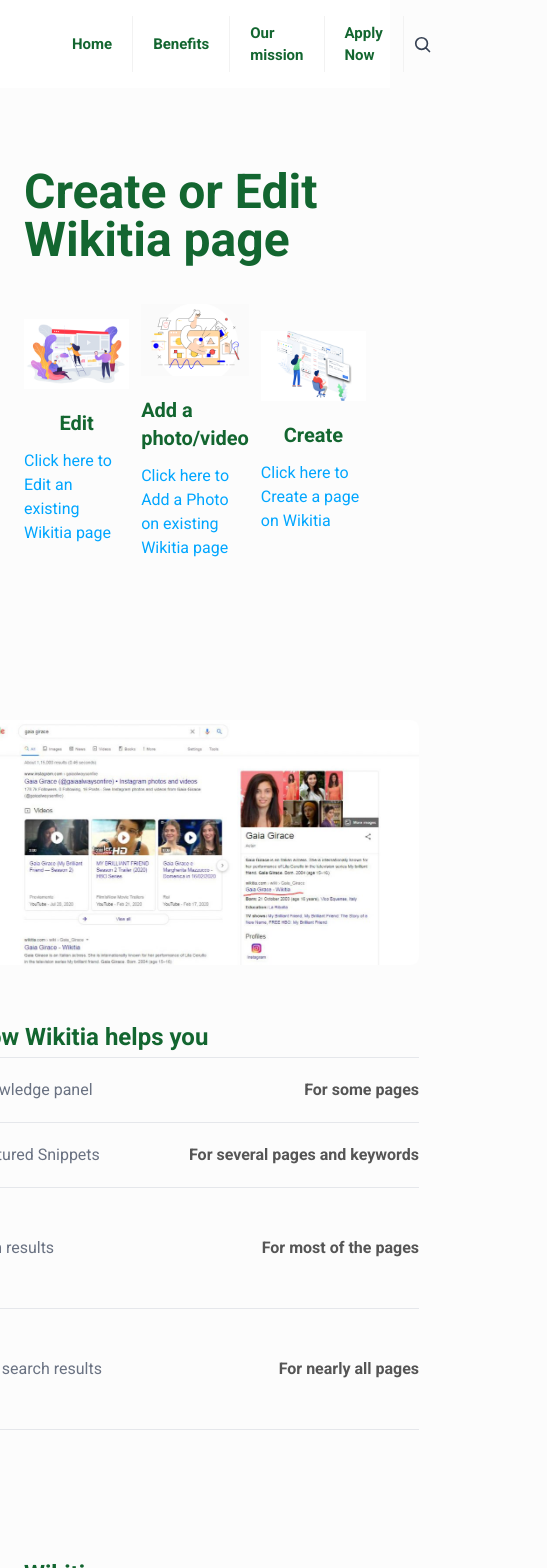
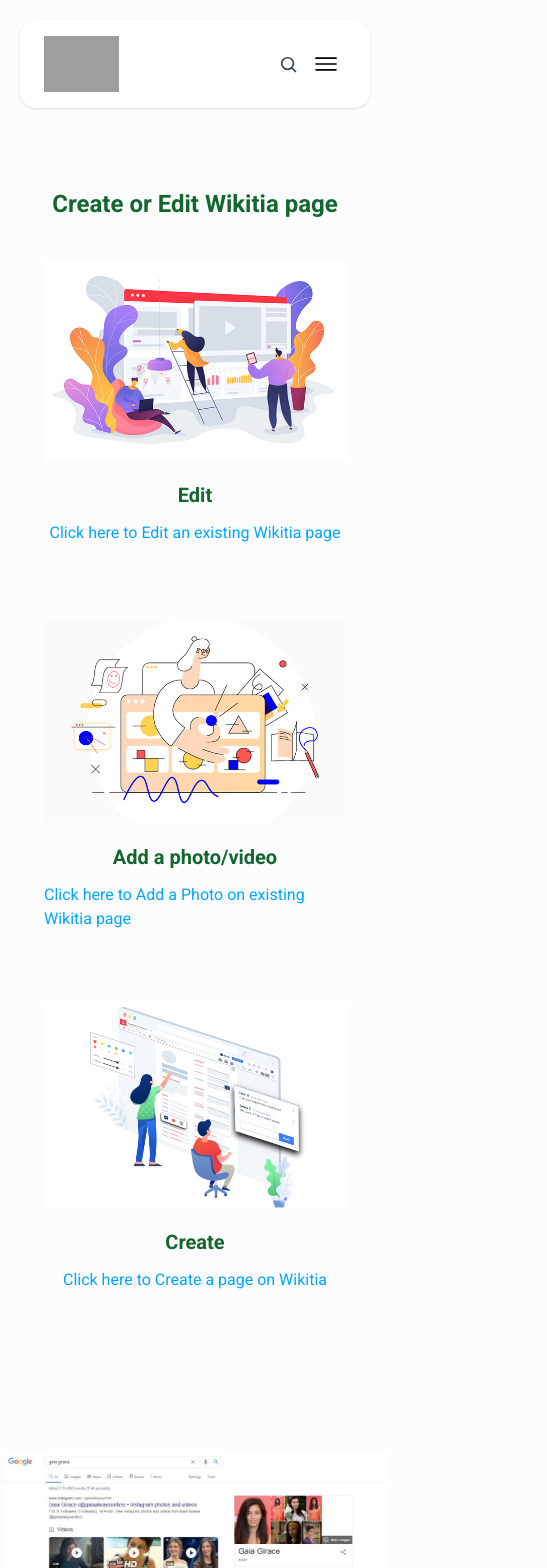
Before and after one commit to parvejtalukder/page.wikitia.org, a React (Vite) app: page / in a window 390 px wide. Shown: the top 1568 px of the page, 547 px wide, since content can reach past the window. Built offline with nearby package versions, Linux system fonts and the light colour scheme; grey boxes are pictures that could not be loaded.

Commit message:
Mobile Responsive Design

```diff
--- a/src/components/apply/Apply.jsx
+++ b/src/components/apply/Apply.jsx
@@ -6,8 +6,8 @@
 const Apply = () => {
     return (
         <div className='flex flex-col items-center justify-center px-2'>
-            <h1 className="text-4xl italic font-bold text-[#65CA46] mb-6 text-center">Apply for an agency</h1>
-            <button className="w-md bg-[#65CA46] hover:bg-lime-600 text-white text-2xl font-semibold py-2 rounded-md transition duration-300 shadow-sm">Apply now</button>
+            <h1 className="text-2xl lg:text-4xl italic font-bold text-[#65CA46] mb-6 text-center">Apply for an agency</h1>
+            <button className="w-sm lg:w-md bg-[#65CA46] hover:bg-lime-600 text-white text-2xl font-semibold py-2 rounded-md transition duration-300 shadow-sm">Apply now</button>
             <Footer></Footer>
         </div>
     );
--- a/src/components/banner/Banner.jsx
+++ b/src/components/banner/Banner.jsx
@@ -31,8 +31,8 @@
 
     return (
         <div className="bg-transparent flex gap-2 flex-col justify-center items-center py-12">
-            <h2 className="text-[#136630] font-bold text-5xl">Create or Edit Wikitia page</h2>
-            <div className="flex justify-around items-center gap-3">
+            <h2 className="text-[#136630] font-bold text-2xl lg:text-5xl">Create or Edit Wikitia page</h2>
+            <div className="flex lg:flex-row flex-col justify-around items-center gap-3">
                 {
                     card_data.map((crd) => <Card key={crd.id} card={crd} ></Card>)
                 }
--- a/src/components/banner/Card/Card.jsx
+++ b/src/components/banner/Card/Card.jsx
@@ -5,7 +5,7 @@
 const Card = ({card}) => {
     return (
         <div className="flex flex-col justify-center items-center gap-5 py-8">
-            <img className="w-xl h-full" src={card.img} alt={card.name} />
+            <img className="w-md lg:w-xl lg:h-full" src={card.img} alt={card.name} />
             <Link to={card.link} className="flex flex-col justify-center items-center gap-3">
                 <h2 className="text-xl text-[#136630] hover:text-[#39ab00] font-bold">{card.name}</h2>
                 <p className="text-md text-[#00a6ff]">{card.desc}</p>
--- a/src/components/benefits/Benefits.jsx
+++ b/src/components/benefits/Benefits.jsx
@@ -4,12 +4,12 @@
 const Benefits = () => {
   return (
     <>
-    <section className="w-full flex lg:flex-row flex-col items-start gap-14 py-12">
+    <section className="w-full flex flex-col lg:flex-row items-start gap-14 py-12">
       <div className="flex-1 flex justify-center">
-        <img src={image_kp} alt="kp" className="w-full max-w-md md:max-w-lg rounded-lg object-cover" />
+        <img src={image_kp} alt="kp" className="w-full max-w-sm lg:max-w-lg rounded-lg object-cover" />
       </div>
       <div className="flex-1 flex flex-col justify-start items-start gap-1">
-        <h2 className="text-2xl md:text-3xl font-bold text-[#136630] hover:text-[#39ab00] transition">How Wikitia helps you</h2>
+        <h2 className="text-2xl md:text-3xl font-bold lg:px-0 px-4 text-[#136630] hover:text-[#39ab00] transition">How Wikitia helps you</h2>
         <Table></Table>
       </div>
     </section>
--- a/src/components/benefits/table/Table.jsx
+++ b/src/components/benefits/table/Table.jsx
@@ -2,23 +2,23 @@
 
 const Table = () => {
     return (
-        <div className="w-md">
-            <div class="border-t border-gray-200">
-                <div class="flex justify-between items-center py-5 border-b border-gray-200">
-                    <span class="text-gray-500">Knowledge panel</span>
-                    <span class="text-[#555] font-bold text-right">For some pages</span>
+        <div className="w-sm lg:w-md lg:px-0 px-4">
+            <div className="border-t border-gray-200">
+                <div className="flex justify-between items-center py-5 border-b border-gray-200">
+                    <span className="text-gray-500">Knowledge panel</span>
+                    <span className="text-[#555] font-bold text-right">For some pages</span>
                 </div>
-                <div class="flex justify-between items-center py-5 border-b border-gray-200">
-                    <span class="text-gray-500">Featured Snippets</span>
-                    <span class="text-[#555] font-bold text-right">For several pages and keywords</span>
+                <div className="flex justify-between items-center py-5 border-b border-gray-200">
+                    <span className="text-gray-500">Featured Snippets</span>
+                    <span className="text-[#555] font-bold text-right">For several pages and keywords</span>
                 </div>
-                <div class="flex justify-between items-center py-12 border-b border-gray-200">
-                    <span class="text-gray-500">Rich results</span>
-                    <span class="text-[#555] font-bold text-right">For most of the pages</span>
+                <div className="flex justify-between items-center py-12 border-b border-gray-200">
+                    <span className="text-gray-500">Rich results</span>
+                    <span className="text-[#555] font-bold text-right">For most of the pages</span>
                 </div>
-                <div class="flex justify-between items-center py-12 border-b border-gray-200">
-                    <span class="text-gray-500">Top search results</span>
-                    <span class="text-[#555] font-bold text-right">For nearly all pages</span>
+                <div className="flex justify-between items-center py-12 border-b border-gray-200">
+                    <span className="text-gray-500">Top search results</span>
+                    <span className="text-[#555] font-bold text-right">For nearly all pages</span>
                 </div>
 
             </div>
--- a/src/components/mission/Mission.jsx
+++ b/src/components/mission/Mission.jsx
@@ -2,7 +2,7 @@
 
 const Mission = () => {
     return (
-        <div className="flex justify-between items-center gap-10 py-10">
+        <div className="flex flex-col lg:flex-row justify-between items-center gap-10 py-10">
             <div className="flex-1 flex flex-col justify-start items-start gap-5">
               <h2 className="text-2xl md:text-3xl font-bold text-[#136630] hover:text-[#39ab00] transition">Wikitia Mission</h2>
               <p className="text-gray-950 font-medium">Our mission is to provide free online information to users all around the world in a manner that is easily accessible and understandable using artificial intelligence to make the search results rich and smart.</p>
--- /dev/null
+++ b/src/components/mobile/Mobile.jsx
@@ -0,0 +1,11 @@
+// import React from 'react';
+
+const Mobile = ({url}) => {
+    return (
+        <div className="bg-white flex justify-around items-center border-t list-none">
+            {url}
+        </div>
+    );
+};
+
+export default Mobile;
--- a/src/components/nospam/Nospam.jsx
+++ b/src/components/nospam/Nospam.jsx
@@ -4,7 +4,7 @@
 const Nospam = () => {
     return (
         <div className="flex flex-col justify-center items-center">
-        <section className="flex justify-between items-center w-full gap-14 py-12">
+        <section className="flex lg:flex-row flex-col justify-between items-center w-full gap-14 py-12">
             <div className="flex-1 flex flex-col justify-start items-start gap-1">
               <h2 className="text-2xl md:text-3xl font-bold text-[#136630] hover:text-[#39ab00] transition">Wikitia cannot be spammed</h2>
               <p className="text-gray-950 font-medium">At Wikitia, people of all geographies can recommend edits on Wikitia pages, however it can be approved and pushed live only by verified editors</p>
--- a/src/components/review/Review.jsx
+++ b/src/components/review/Review.jsx
@@ -38,7 +38,7 @@
             disableOnInteraction: false,
           }}
           modules={[Pagination, Autoplay]}
-          className="pb-14 bg-white rounded-3xl w-2xl"
+          className="pb-14 bg-white rounded-3xl w-sm lg:w-2xl"
         >
           {reviews.map((review) => (
             <SwiperSlide key={review.id}>
--- a/src/layout/Root.jsx
+++ b/src/layout/Root.jsx
@@ -5,8 +5,8 @@
 
 const Root = () => {
     return (
-        <div className=''>
-            <header className='bg-white'>
+        <div className='px-5 lg:px-0'>
+            <header className='bg-white rounded-2xl lg:rounded-none shadow lg:shadow-none'>
                 <Header></Header>
             </header>
             <main>
--- a/src/templates/header/Header.jsx
+++ b/src/templates/header/Header.jsx
@@ -1,9 +1,12 @@
 import { Link } from "react-router";
 import Stand from "../stand/stand";
+import Menu from "../../assets/menu.svg"
+import Open from "../../assets/open.svg"
+import { useState } from "react";
+import Mobile from "../../components/mobile/Mobile";
 
 const links =
 <>
-<ul className="flex justify-around items-center gap-5">
 
   <a href="/">
     <li className="text-[15px] text-[#136630] hover:text-[#39ab00] font-bold">
@@ -35,20 +38,28 @@
     </li>
   </a>
 
-  <div><Stand /></div>
+  {/* <div><Stand /></div> */}
 
-</ul>
 </>
 
 const Header = () => {
+
+  const [mobile, setMobile] = useState(false);
+
+  const toggleMobile = () => {
+    setMobile(!mobile);
+  }
+
     return (
-        <div className="max-w-6xl mx-auto flex items-center justify-between px-6 py-4">
+      <>
+        <div className="max-w-6xl mx-auto lg:border-0 flex items-center justify-between px-6 mt-5 lg:mt-0 py-4">
             <div className="flex items-center gap-12">
                 <Link to={"/"}><img src="https://wikitia.org/resources/assets/wikitia.png" alt="Wikitia" className="h-14 w-auto"/></Link>
-                <ul className="flex justify-around items-center gap-5">
+                <ul className="hidden lg:flex justify-around items-center gap-5">
                     {links}
                 </ul>
             </div>
+            <div className="flex justify-between items-center">
             <button className="p-2 rounded-full hover:bg-gray-100">
                   <svg
                     xmlns="http://www.w3.org/2000/svg"
@@ -64,8 +75,17 @@
                       d="M21 21l-4.35-4.35m1.85-5.15a7 7 0 11-14 0 7 7 0 0114 0z"
                     />
                   </svg>
-                </button>
+
+              </button>
+                <div className="flex lg:hidden">
+                    <img onClick={toggleMobile} src={mobile ? Open : Menu} alt="Menu" className={`${mobile ? "w-6" : "w-10"} text-blue-400`} />
+                </div>
+              </div>
         </div>
+        {
+          mobile && <Mobile url={links} ></Mobile>
+        }
+        </>
     );
 };
 
```
Also changed, not shown: src/assets/menu.svg (added), src/assets/open.svg (added).
